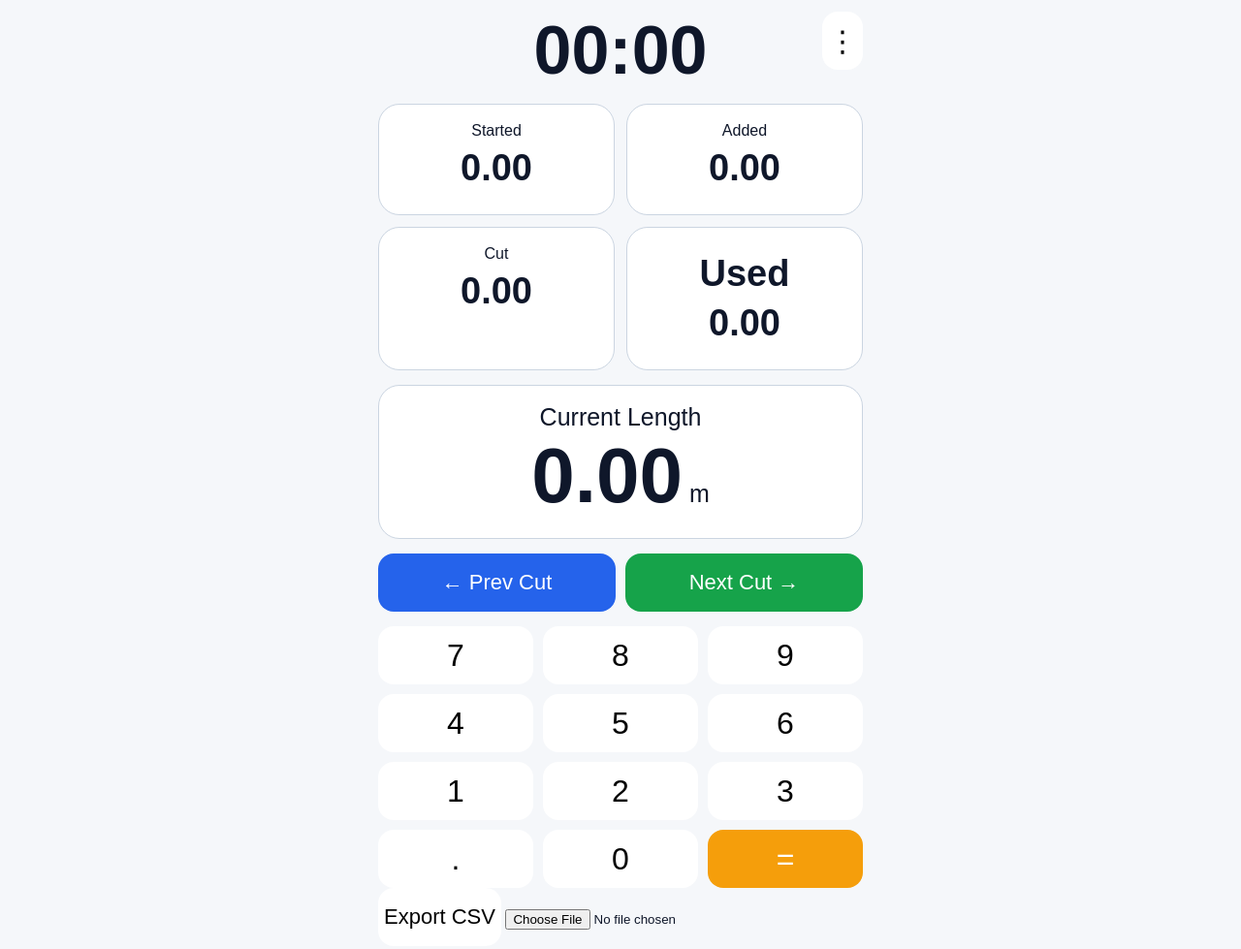
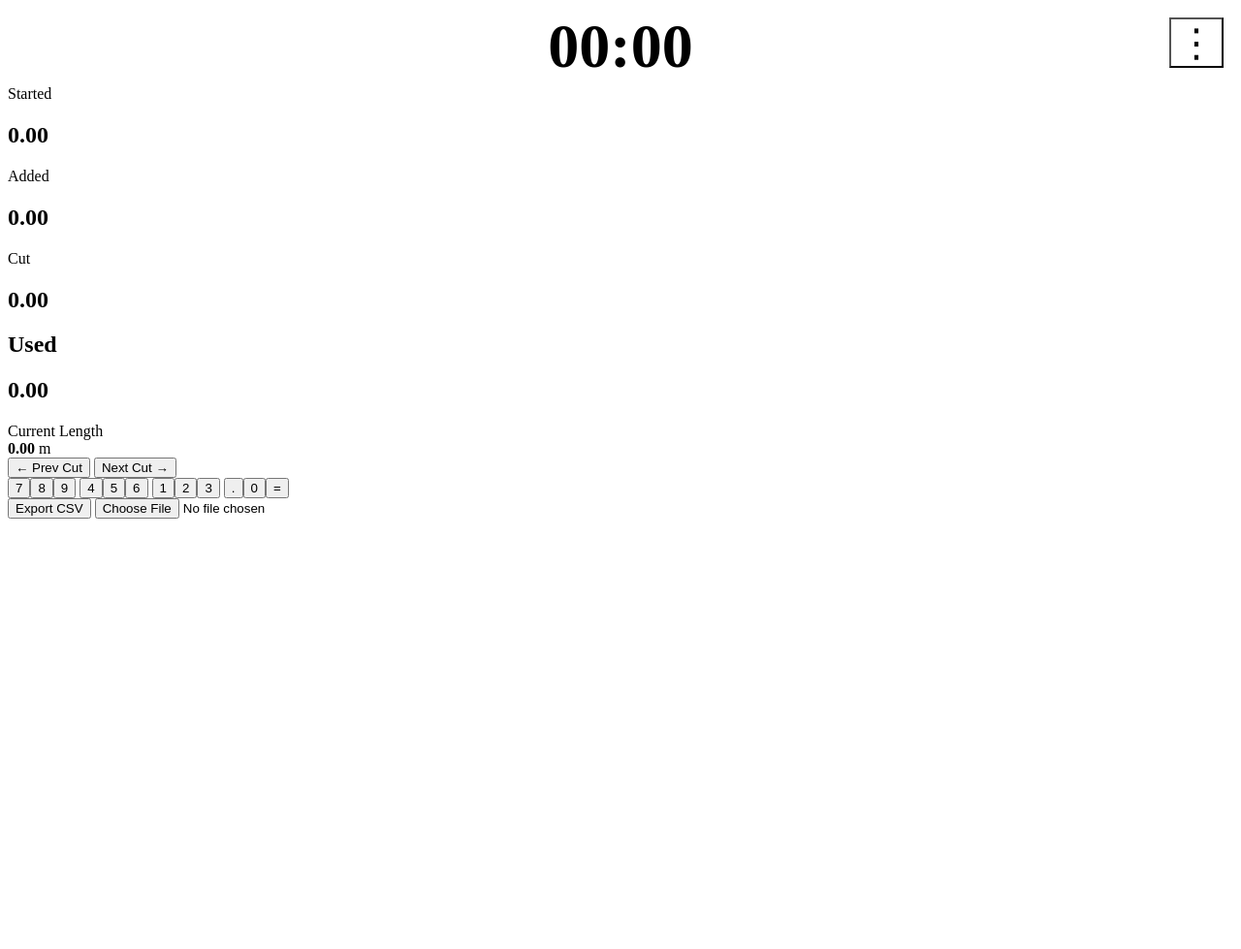
Before and after one commit to jasondabang/WireCut, a website: page index.html in a window 1280 px wide. Shown: the whole page at 97% size. After the commit the page ends 800 px from the top, so only its background shows below. Drawn offline with Linux system fonts and the light colour scheme.

Commit message:
Update style.css

```diff
--- a/style.css
+++ b/style.css
@@ -1,17 +1,20 @@
-body{margin:0;background:#f5f7fa;color:#0f172a;font-family:Arial}
-.app{padding:12px;max-width:500px;margin:auto}
-header{display:flex;justify-content:center;position:relative}
-#clock{font-size:70px;font-weight:900}
-#menu{position:absolute;right:0;font-size:30px}
-.cards{display:grid;grid-template-columns:1fr 1fr;gap:12px;margin-top:15px}
-.card,.current{background:white;border:1px solid #cbd5e1;border-radius:22px;padding:18px;text-align:center}
-.card.active{border:4px solid #f59e0b}
-.card h2{font-size:38px;margin:8px}
-.current{margin:15px 0;font-size:25px}
-.current strong{font-size:80px}
-.actions{display:flex;gap:10px}
-button{min-height:60px;border-radius:16px;border:0;background:white;font-size:22px}
-.prev{background:#2563eb;color:white;flex:1}.next{background:#16a34a;color:white;flex:1}
-.keypad{display:grid;grid-template-columns:repeat(3,1fr);gap:10px;margin-top:15px}
-.keypad button{font-size:32px}
-.eq{background:#f59e0b!important;color:white}
+header{
+height:80px;
+display:flex;
+align-items:center;
+justify-content:center;
+position:relative;
+}
+
+#clock{
+font-size:64px;
+font-weight:900;
+}
+
+#menu{
+position:absolute;
+right:10px;
+top:10px;
+font-size:40px;
+background:none;
+}
```
